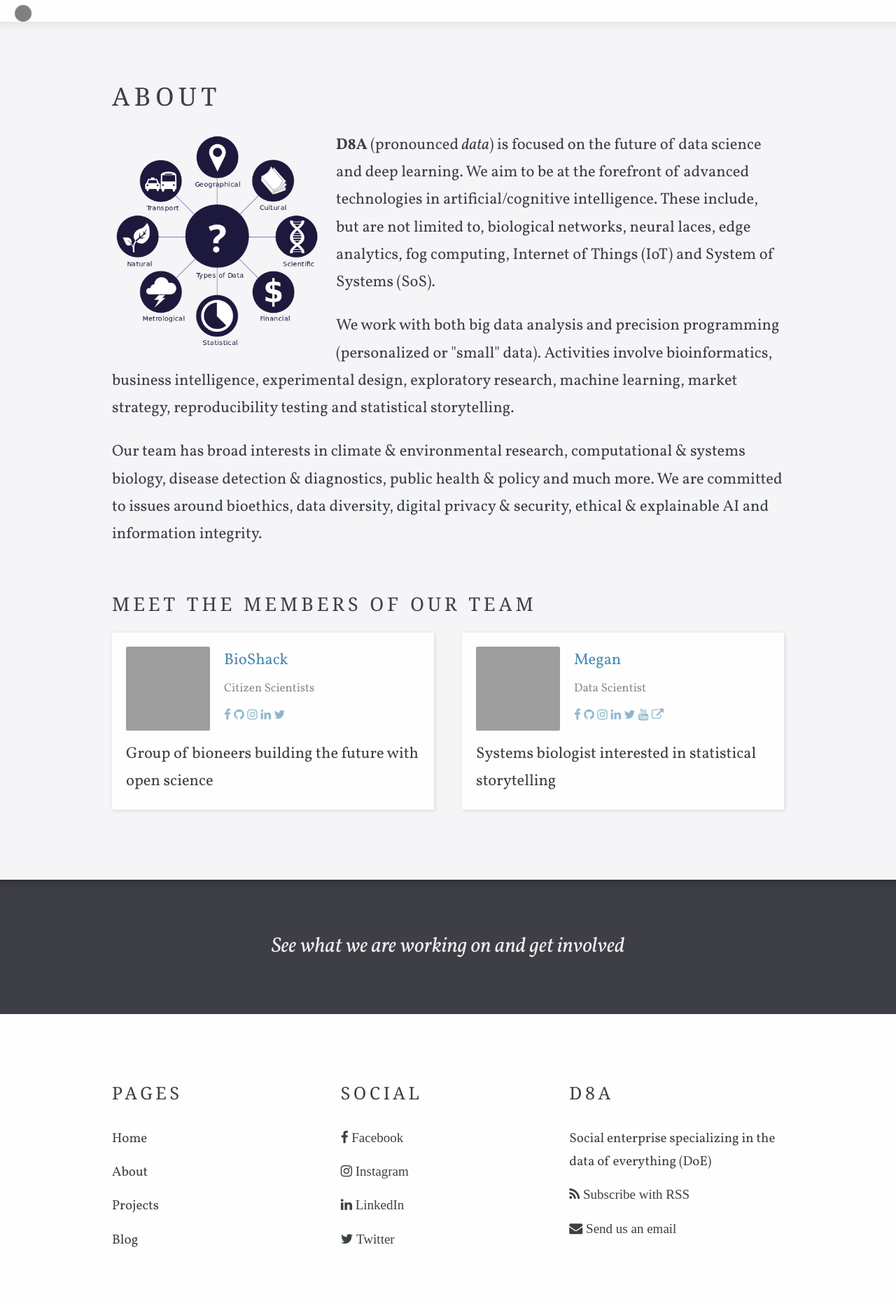
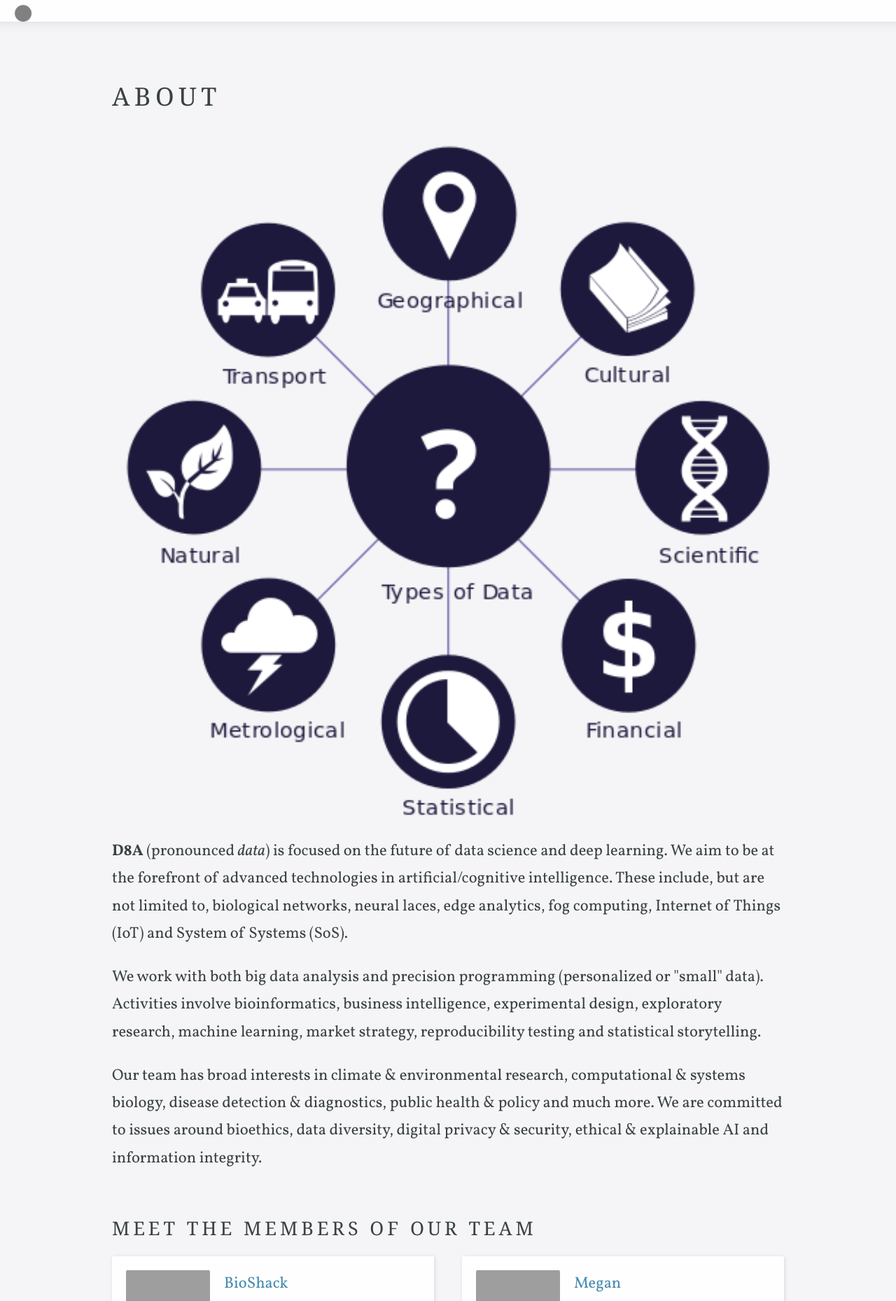
Before and after one commit to bioshack/d8a, a Jekyll site: the page built from people/about.html, in a window 1280 px wide. Shown: the part 389-2248 px from the top of the page at 70% size. Built offline with Jekyll 4.4.1, drawn with Linux system fonts in a browser that asks for light colours; some web fonts are replaced; comment, search, counter and statistics services are not loaded; grey boxes are pictures that could not be loaded.

Commit message:
Update image

```diff
--- a/people/about.html
+++ b/people/about.html
@@ -7,7 +7,7 @@ navigation_order: 1
 ---
 
 <div class="editable">
-  <img src="/images/data.png" align="left" style="margin:0px 20px 10px 0px" width="300px">
+  <img src="/images/data.png" align="left" style="margin:0px 20px 10px 0px" width="100%">
 
   <p><strong>D8A</strong> (pronounced <em>data</em>) is focused on the future of data science and deep learning. We aim to be at the forefront of advanced technologies in artificial/cognitive intelligence. These include, but are not limited to, biological networks, neural laces, edge analytics, fog computing, Internet of Things (IoT) and System of Systems (SoS).</p>
 
```
